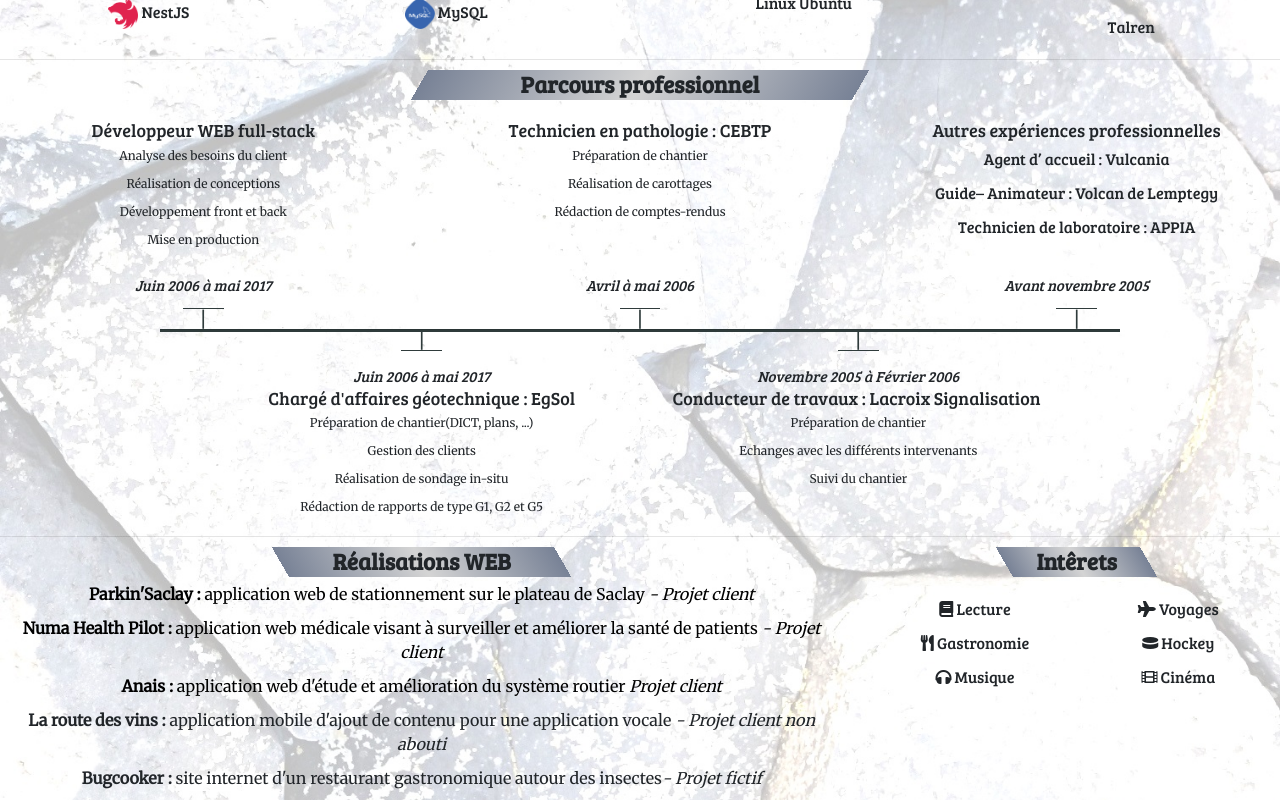
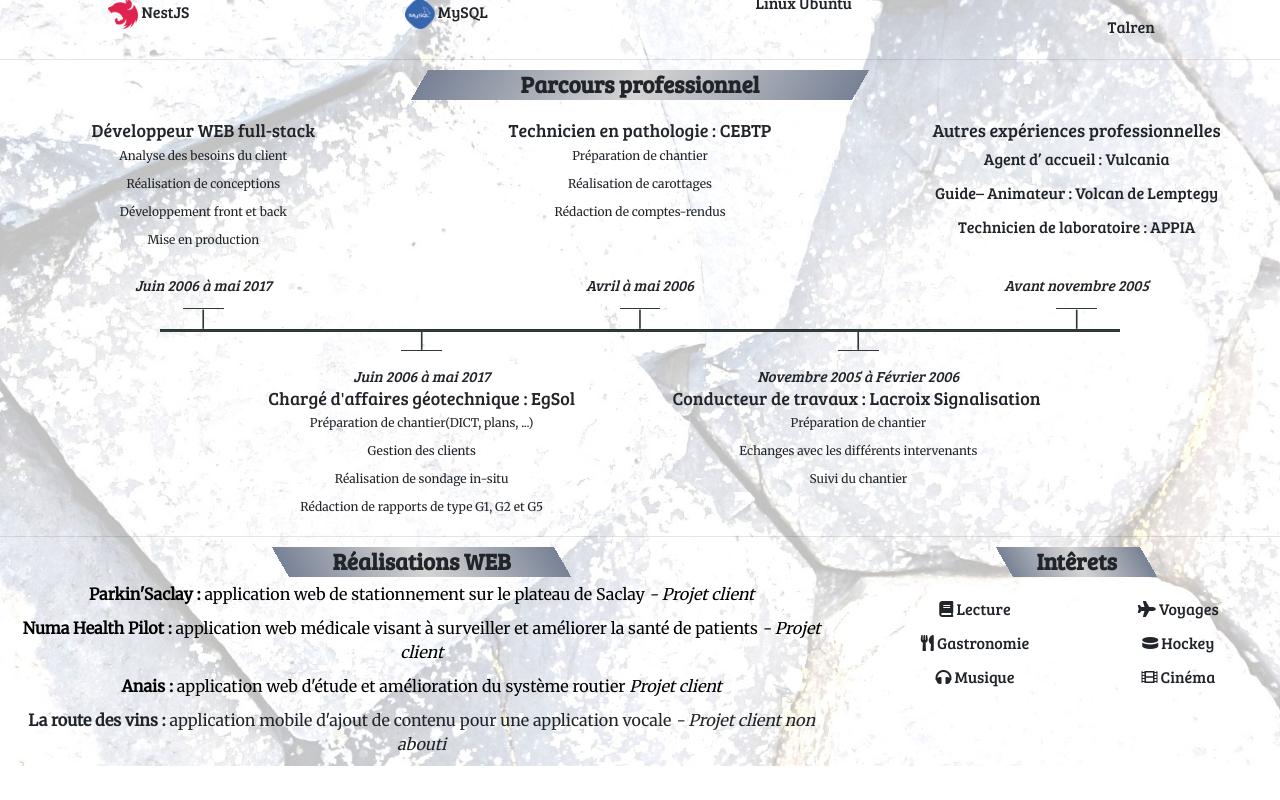
Before and after one commit to ThePuffin/CVDeveloppeur, a React (Create React App) app: page / in a window 1280 px wide. Shown: the part 909-1709 px from the top of the page. After the commit the page ends 1675 px from the top, so only its background shows below. Built offline with nearby package versions, Linux system fonts and the light colour scheme.

Commit message:
remove bug cooker

```diff
--- a/src/components/projets/Projets.js
+++ b/src/components/projets/Projets.js
@@ -36,11 +36,6 @@ class Projets extends Component {
             application mobile d'ajout de contenu pour une application vocale
             <i> - Projet client non abouti</i>
           </p>
-          <p>
-            <b>Bugcooker : </b>
-            site internet d'un restaurant gastronomique autour des insectes
-            <i>- Projet fictif</i>
-          </p>
         </div>
       </div>
     );
```
